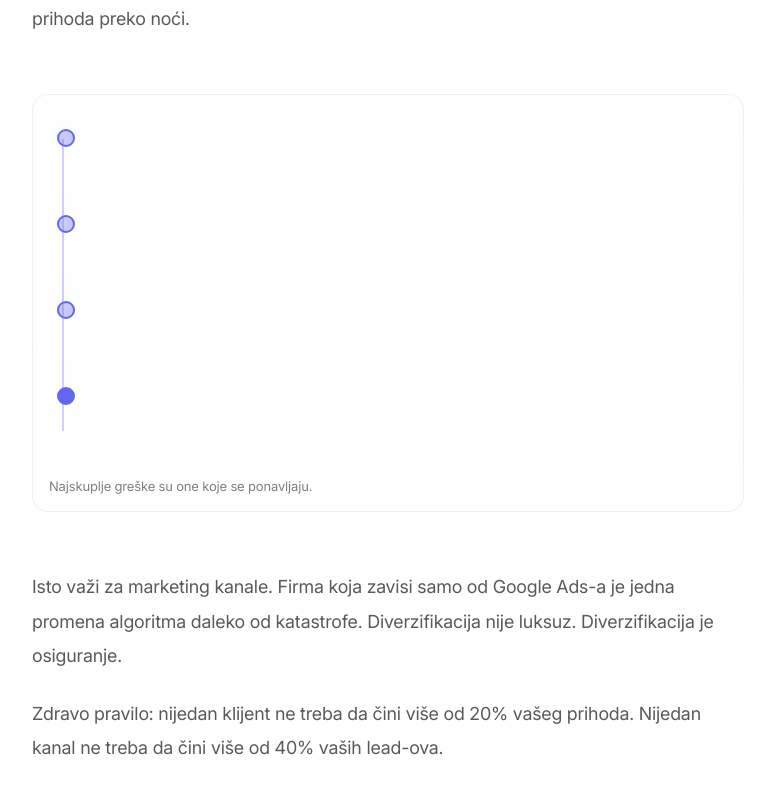
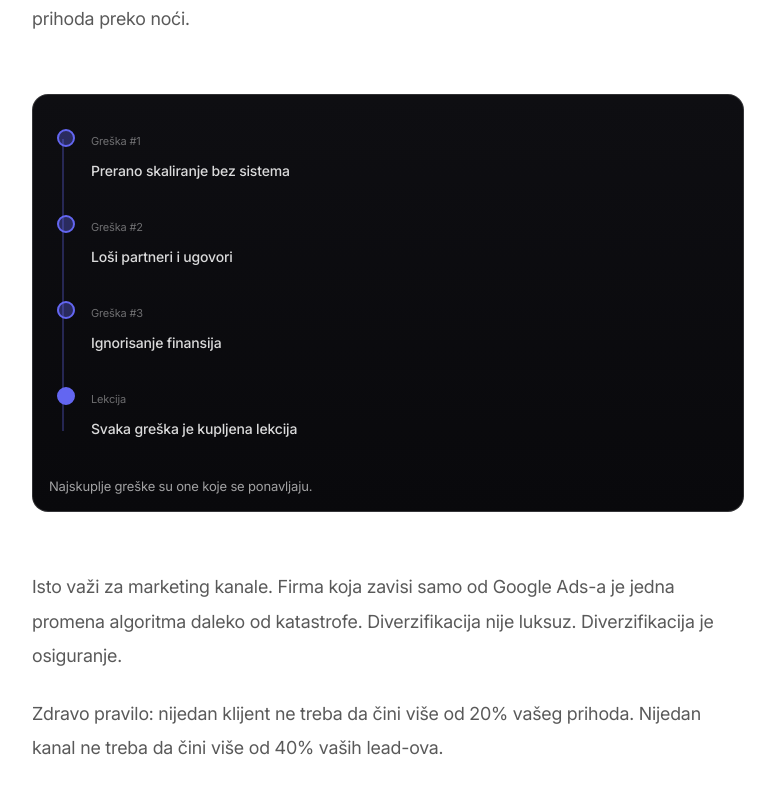
Before and after one commit to xDeathscythe/platinum-zenith, a React (Vite) app: page /blog/13-godina-poslovnog-iskustva-najskuplje-greske in a window 1280 px wide. Shown: the part 1720-2520 px from the top of the page, without its empty margins (252-1027 px from the left). Built offline with nearby package versions, Linux system fonts and the light colour scheme.

Commit message:
Blog/Home visual polish: stronger dividers, black title, force dark ad cards + blog visuals

```diff
--- a/src/components/VideoAdsShowcase.jsx
+++ b/src/components/VideoAdsShowcase.jsx
@@ -316,10 +316,10 @@ function ScrollRow({ ads, direction = 'left', speed = 30 }) {
 /* ─── Main Component ────────────────────────────── */
 export default function VideoAdsShowcase() {
   return (
-    <section className="relative py-20 md:py-28 overflow-hidden bg-page">
+    <section className="theme-dark relative py-20 md:py-28 overflow-hidden bg-[#050507]">
       {/* Container with rounded dark card like Arcads */}
       <div className="mx-auto max-w-[1200px] px-4">
-        <div className="theme-dark relative bg-panel rounded-[24px] border border-edge pt-12 md:pt-16 pb-6 overflow-hidden">
+        <div className="relative bg-panel rounded-[24px] border border-edge pt-12 md:pt-16 pb-6 overflow-hidden">
           {/* Giant background stat text — like Arcads "+1B VIEWS" */}
           <div className="text-center mb-2 relative">
             <span className="block text-[56px] sm:text-[80px] md:text-[110px] lg:text-[140px] font-extrabold text-ink/[0.33] leading-[0.9] tracking-tight select-none uppercase" aria-hidden="true">
--- a/src/pages/blog/BlogPostPage.jsx
+++ b/src/pages/blog/BlogPostPage.jsx
@@ -241,7 +241,7 @@ export default function BlogPostPage() {
     ) {
       const { Component, props } = illustrations[insertedIllCount]
       elements.push(
-        <div key={key++} className="blog-wide blog-illustration-slot">
+        <div key={key++} className="theme-dark blog-wide blog-illustration-slot">
           <Component {...props} />
         </div>
       )
@@ -259,7 +259,7 @@ export default function BlogPostPage() {
     elements.splice(
       2,
       0,
-      <div key="fallback-illustration" className="blog-wide blog-illustration-slot">
+      <div key="fallback-illustration" className="theme-dark blog-wide blog-illustration-slot">
         <Component {...props} />
       </div>
     )
@@ -460,6 +460,7 @@ const blogStyles = `
     letter-spacing: -0.04em;
     font-weight: 600;
     text-wrap: balance;
+    color: #000000;
   }
 
   .blog-excerpt {
@@ -520,8 +521,8 @@ const blogStyles = `
     width: 100%;
     margin: 0;
     padding: 20px 4vw;
-    border-top: 1px solid var(--edge-2, rgba(255,255,255,0.08));
-    border-bottom: 1px solid var(--edge-2, rgba(255,255,255,0.08));
+    border-top: 1px solid var(--edge, rgba(255,255,255,0.18));
+    border-bottom: 1px solid var(--edge, rgba(255,255,255,0.18));
     display: grid;
     grid-template-columns: repeat(3, minmax(0, 1fr));
     gap: 20px;
@@ -666,9 +667,10 @@ const blogStyles = `
 
   .ill-wrap {
     border-radius: 16px;
-    border: 1px solid var(--edge-2, rgba(255,255,255,0.08));
-    background: linear-gradient(180deg, rgba(255,255,255,0.03), rgba(255,255,255,0.01));
+    border: 1px solid rgba(255,255,255,0.16);
+    background: linear-gradient(180deg, #0e0e12 0%, #09090c 100%);
     overflow: hidden;
+    color: #ffffff;
   }
 
   .ill-inner {
@@ -680,7 +682,7 @@ const blogStyles = `
     padding: 0 16px 14px;
     font-size: 13px;
     line-height: 1.7;
-    color: var(--ink-3, rgba(255,255,255,0.55));
+    color: rgba(255,255,255,0.62);
   }
 
   .blog-link {
@@ -698,7 +700,7 @@ const blogStyles = `
     max-width: 760px;
     margin: 68px auto;
     border: none;
-    border-top: 1px solid var(--ink-5, rgba(255,255,255,0.14));
+    border-top: 1px solid var(--edge, rgba(255,255,255,0.20));
   }
 
   .blog-footer {
@@ -722,7 +724,7 @@ const blogStyles = `
     max-width: 1040px;
     margin: 0 auto;
     padding: 94px 24px 0;
-    border-top: 1px solid var(--ink-5, rgba(255,255,255,0.1));
+    border-top: 1px solid var(--edge, rgba(255,255,255,0.18));
   }
 
   .blog-related-title {
```
